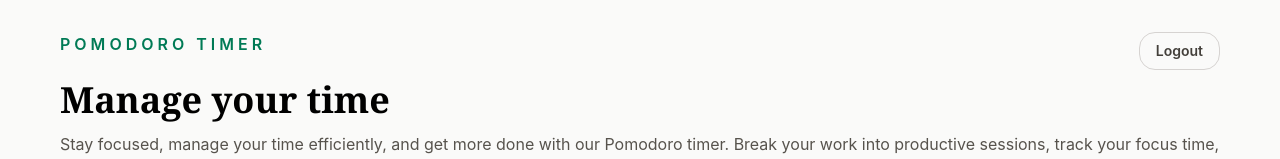
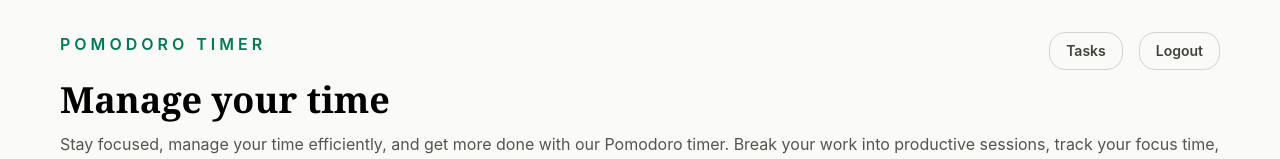
Before and after one commit to Suraj-949/planner, a React (Vite) app in the folder my-app/: page /timer in a window 1280 px wide. Shown: the top 159 px of the page. Built offline with nearby package versions, Linux system fonts and the light colour scheme; no server answers; sample sign-in values are in the browser's storage.

Commit message:
fixing routes of timer

```diff
--- a/my-app/src/components/CreateTask.jsx
+++ b/my-app/src/components/CreateTask.jsx
@@ -99,6 +99,16 @@ const CreateTask = () => {
                                 Create a new task
                             </h1>
                         </div>
+
+                        <div className="flex flex-row gap-4">
+                            <button
+                                type="button"
+                                onClick={()=>{navigate("/timer")}}
+                                className="rounded-2xl border border-stone-300 px-4 py-2 text-sm font-semibold text-stone-700 transition hover:border-stone-400 hover:bg-stone-100"
+                            >
+                                Timer
+                            </button>
+
                             <button
                                 type="button"
                                 onClick={handleLogout}
@@ -106,6 +116,8 @@ const CreateTask = () => {
                             >
                                 Logout
                             </button>
+                        </div>
+
                     </div>
                     <p className="mt-3 text-stone-600">
                         plan your day, stay organized, and boost your productivity with our task planner. Create, manage, and track your tasks all in one place.
--- a/my-app/src/components/PomodoroTimer.jsx
+++ b/my-app/src/components/PomodoroTimer.jsx
@@ -1,8 +1,15 @@
 import React, { useEffect, useState } from "react";
+import { useNavigate } from "react-router-dom";
+import { useContext } from "react";
+import { AuthContext } from "../AuthProvider";
+
 
 const PomodoroTimer = () => {
     const focusTime = 25 * 60;
     const breakTime = 5 * 60;
+
+    const navigate = useNavigate()
+    const { setIsAuthenticated } = useContext(AuthContext)
 
     const [timeLeft, setTimeLeft] = useState(() => {
         return Number(localStorage.getItem("timeLeft")) || focusTime;
@@ -168,6 +175,15 @@ const PomodoroTimer = () => {
                             </h1>
                         </div>
 
+                        <div className="flex flex-row gap-4">
+                            <button
+                                type="button"
+                                onClick={()=>{navigate("/create-task")}}
+                                className="rounded-2xl border border-stone-300 px-4 py-2 text-sm font-semibold text-stone-700 transition hover:border-stone-400 hover:bg-stone-100"
+                            >
+                                Tasks
+                            </button>
+
                             <button
                                 type="button"
                                 onClick={handleLogout}
@@ -175,6 +191,7 @@ const PomodoroTimer = () => {
                             >
                                 Logout
                             </button>
+                        </div>
                     </div>
 
                     <p className="mt-3 text-stone-600">
```
Lines whose indentation alone changed are shown as unchanged.
